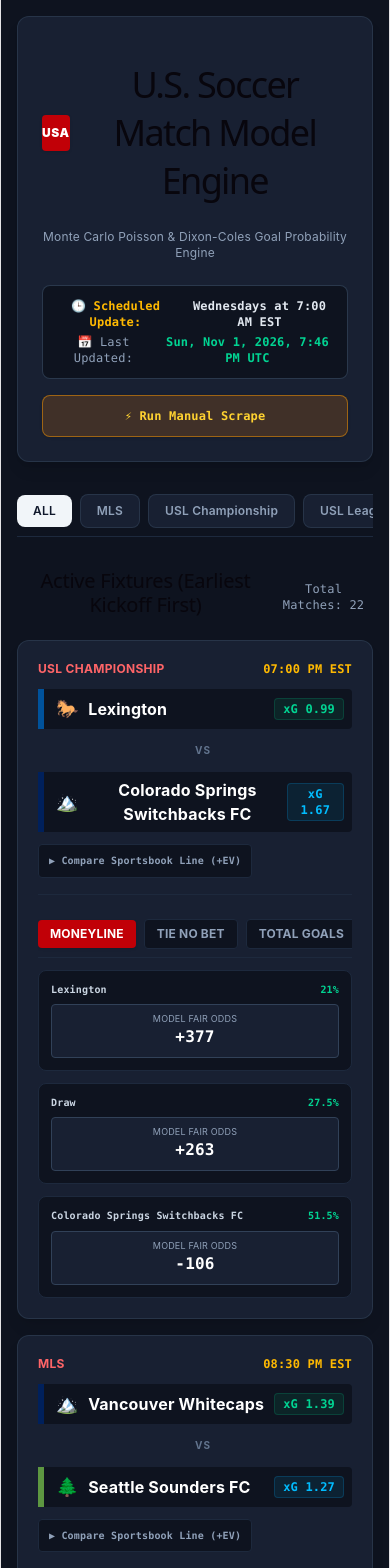
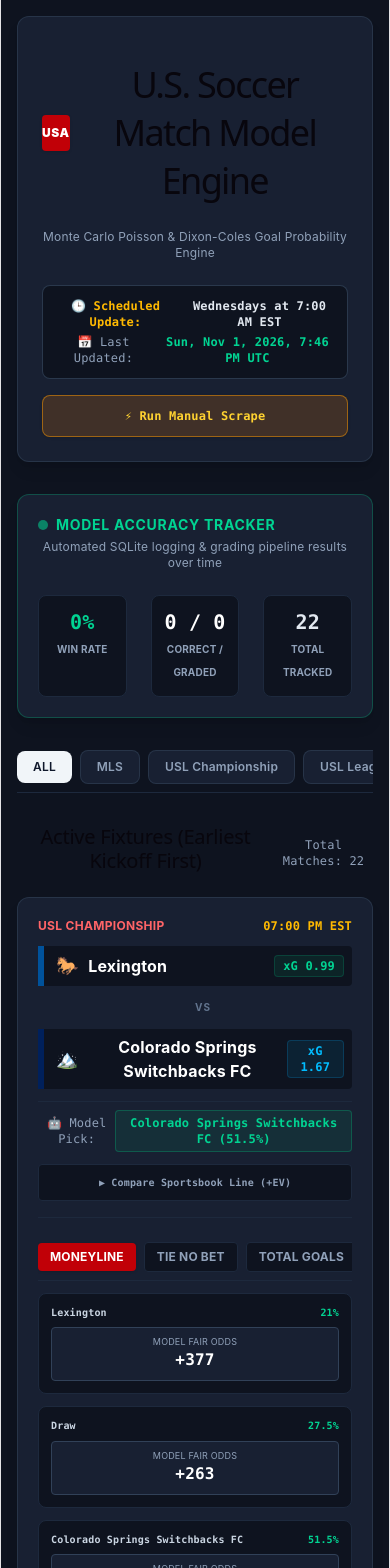
Before and after one commit to mrvertig0/us-soccer-simulator, a React (Vite) app: page / in a window 390 px wide. Shown: the top 1568 px of the page. Built offline with nearby package versions, Linux system fonts and the light colour scheme.

Commit message:
Add model accuracy metrics banner and model pick badges to frontend

```diff
--- a/src/App.jsx
+++ b/src/App.jsx
@@ -2,6 +2,7 @@ import React, { useState, useEffect } from 'react';
 
 export default function App() {
   const [data, setData] = useState(null);
+  const [modelStats, setModelStats] = useState(null);
   const [loading, setLoading] = useState(true);
   const [refreshing, setRefreshing] = useState(false);
   const [selectedLeague, setSelectedLeague] = useState('ALL');
@@ -10,34 +11,39 @@ export default function App() {
   const [customDkLines, setCustomDkLines] = useState({});
   const [parlayPicks, setParlayPicks] = useState([]);
 
-  const fetchOddsData = () => {
+  const fetchAppData = () => {
     setLoading(true);
-    fetch('/data/upcoming_odds.json?t=' + Date.now())
-      .then((res) => {
+    Promise.all([
+      fetch('/data/upcoming_odds.json?t=' + Date.now()).then((res) => {
         if (!res.ok) throw new Error('HTTP error! status: ' + res.status);
         return res.json();
-      })
-      .then((jsonData) => {
-        setData(jsonData);
+      }),
+      fetch('/data/model_stats.json?t=' + Date.now())
+        .then((res) => (res.ok ? res.json() : null))
+        .catch(() => null)
+    ])
+      .then(([oddsData, statsData]) => {
+        setData(oddsData);
+        if (statsData) setModelStats(statsData);
         setLoading(false);
         setRefreshing(false);
       })
       .catch((err) => {
-        console.error('Failed to load match odds:', err);
+        console.error('Failed to load match data:', err);
         setLoading(false);
         setRefreshing(false);
       });
   };
 
   useEffect(() => {
-    fetchOddsData();
+    fetchAppData();
   }, []);
 
   const handleManualScrapeTrigger = () => {
     const userConfirmed = window.confirm(
       "WARNING: Manual Scrape Requested\n\n" +
       "Manual updates re-query live ESPN API endpoints and replace current match lines. " +
-      "Please only trigger a manual update if necessary (e.g. before kickoff or after late schedule changes).\n\n" +
+      "Please only trigger a manual update if necessary.\n\n" +
       "Do you want to execute a fresh data update now?"
     );
 
@@ -45,7 +51,7 @@ export default function App() {
 
     setRefreshing(true);
     setTimeout(() => {
-      fetchOddsData();
+      fetchAppData();
     }, 1200);
   };
 
@@ -133,7 +139,7 @@ export default function App() {
     <div className="min-h-screen bg-[#0E131F] text-slate-100 flex items-center justify-center font-sans">
       <div className="text-center space-y-2">
         <div className="text-xl font-bold tracking-tight text-white">U.S. SOCCER SIMULATOR</div>
-        <div className="text-xs text-slate-400 font-mono">Loading Matchday Odds &amp; Schedule...</div>
+        <div className="text-xs text-slate-400 font-mono">Loading Matchday Odds &amp; Model Performance...</div>
       </div>
     </div>
   );
@@ -207,6 +213,33 @@ export default function App() {
           </div>
         </header>
 
+        {/* Model Performance Tracker Banner */}
+        {modelStats && (
+          <div className="bg-[#182032] border border-emerald-500/30 rounded-xl p-5 flex flex-col md:flex-row items-start md:items-center justify-between gap-6 shadow-lg">
+            <div className="space-y-1">
+              <div className="flex items-center gap-2">
+                <span className="w-2.5 h-2.5 rounded-full bg-emerald-400 animate-pulse"></span>
+                <h3 className="text-sm font-bold tracking-wider text-emerald-400 uppercase">Model Accuracy Tracker</h3>
+              </div>
+              <p className="text-xs text-slate-400">Automated SQLite logging &amp; grading pipeline results over time</p>
+            </div>
+            <div className="grid grid-cols-3 gap-6 text-center w-full md:w-auto">
+              <div className="bg-[#0E131F] border border-slate-800 rounded-lg p-3">
+                <div className="text-xl md:text-2xl font-black text-emerald-400 font-mono">{modelStats.win_rate_pct}%</div>
+                <div className="text-[10px] text-slate-400 uppercase font-bold mt-0.5">Win Rate</div>
+              </div>
+              <div className="bg-[#0E131F] border border-slate-800 rounded-lg p-3">
+                <div className="text-xl md:text-2xl font-black text-white font-mono">{modelStats.correct_predictions} / {modelStats.finished_matches}</div>
+                <div className="text-[10px] text-slate-400 uppercase font-bold mt-0.5">Correct / Graded</div>
+              </div>
+              <div className="bg-[#0E131F] border border-slate-800 rounded-lg p-3">
+                <div className="text-xl md:text-2xl font-black text-slate-200 font-mono">{modelStats.total_tracked}</div>
+                <div className="text-[10px] text-slate-400 uppercase font-bold mt-0.5">Total Tracked</div>
+              </div>
+            </div>
+          </div>
+        )}
+
         {/* League Navigation Toolbar */}
         <div className="flex items-center gap-2 overflow-x-auto pb-2 border-b border-slate-800">
           {allLeagues.map((lg) => (
@@ -248,6 +281,15 @@ export default function App() {
                 const tnb = m.tie_no_bet || { home: { prob: 66, fair_american: '-180' }, away: { prob: 34, fair_american: '+140' } };
                 const totals = m.totals || { over_2_5: { prob: 55, fair_american: '-120' }, under_2_5: { prob: 45, fair_american: '+100' } };
                 const spread = m.spread || { home_minus_1_5: { prob: 32, fair_american: '+175' }, away_plus_1_5: { prob: 68, fair_american: '-210' } };
+
+                // Compute Model Pick
+                const homeProb = ml.home.prob;
+                const awayProb = ml.away.prob;
+                const drawProb = ml.draw.prob;
+                const topProb = Math.max(homeProb, awayProb, drawProb);
+                let modelPickLabel = 'Draw';
+                if (topProb === homeProb) modelPickLabel = fix.home_team;
+                else if (topProb === awayProb) modelPickLabel = fix.away_team;
 
                 return (
                   <div key={fix.fixture_id} className="bg-[#182032] border border-slate-700/60 rounded-xl p-5 shadow-lg space-y-4 overflow-hidden relative">
@@ -296,10 +338,18 @@ export default function App() {
                           </div>
                         </div>
 
+                        {/* Model Pick Badge */}
+                        <div className="flex items-center justify-between pt-2 border-t border-slate-800 text-xs">
+                          <span className="text-slate-400 font-mono">🤖 Model Pick:</span>
+                          <span className="px-2.5 py-1 rounded bg-emerald-500/10 text-emerald-400 font-bold font-mono border border-emerald-500/30">
+                            {modelPickLabel} ({topProb}%)
+                          </span>
+                        </div>
+
                         <button
                           onClick={() => toggleDkCompare(fix.fixture_id)}
                           className={
-                            "text-[10px] font-mono font-bold px-2.5 py-1 rounded transition-all flex items-center gap-1 border " +
+                            "w-full text-[10px] font-mono font-bold px-2.5 py-1.5 rounded transition-all flex items-center justify-center gap-1 border " +
                             (isComparingDk
                               ? "bg-amber-500/20 text-amber-300 border-amber-500/40"
                               : "bg-[#0E131F] text-slate-400 hover:text-slate-200 border-slate-800")
```
